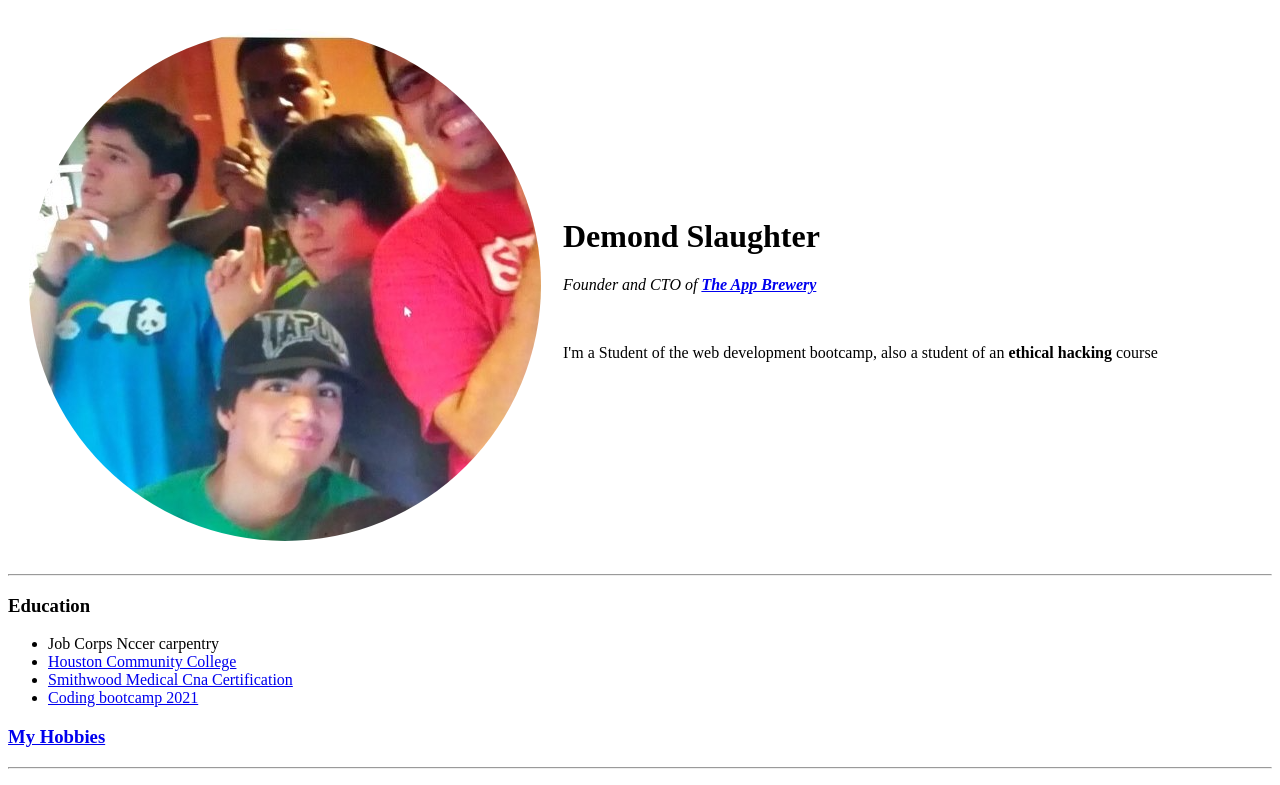
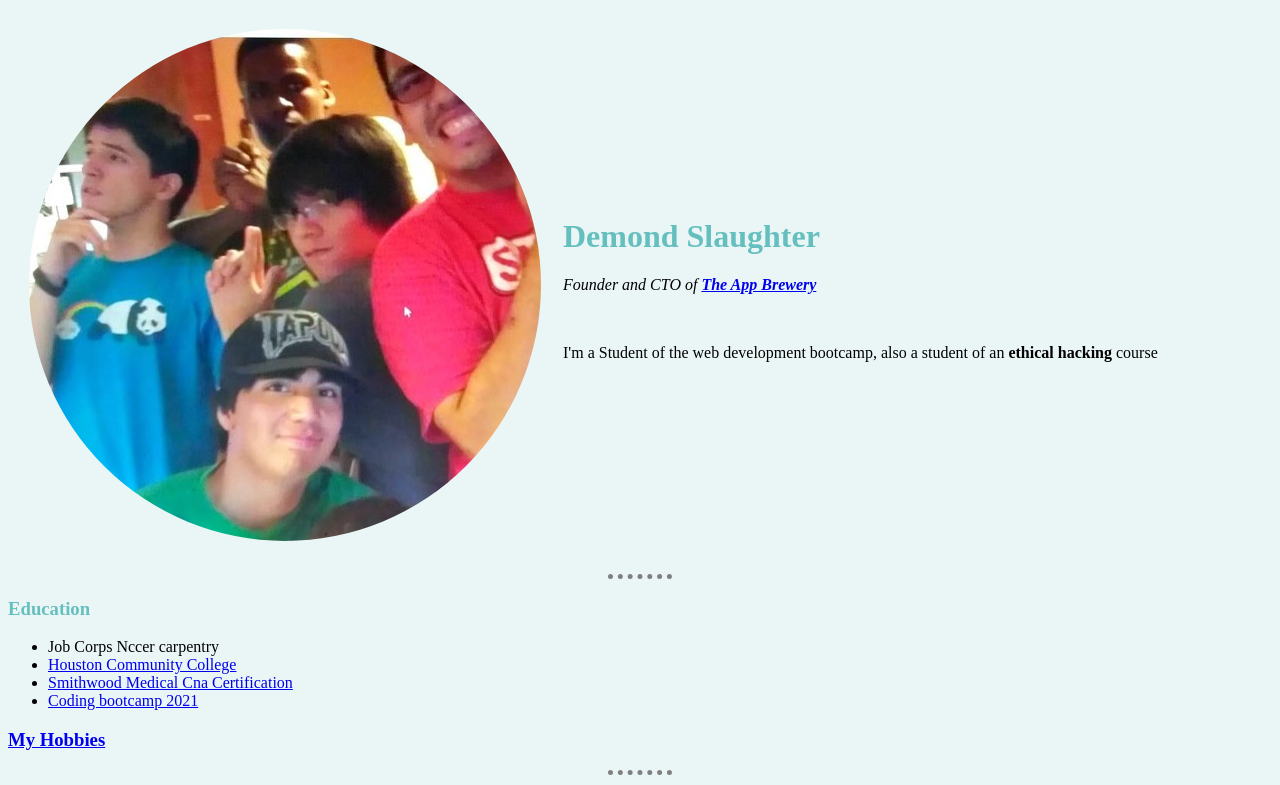
Before and after one commit to Fcknslaughter/cv, a plain HTML site: page index.html in a window 1280 px wide. Shown: the top 785 px of the page. Drawn offline with Linux system fonts and the light colour scheme.

Commit message:
Add files via upload

```diff
--- a/index.html
+++ b/index.html
@@ -3,6 +3,8 @@
   <head>
     <meta charset="utf-8">
     <title> Demond's Personal Site</title>
+    <link rel="stylesheet" href="styles.css">
+
   </head>
   <body>
     <table cellspacing="20">
--- /dev/null
+++ b/styles.css
@@ -0,0 +1,20 @@
+body {
+  background-color: #EAF6F6;
+ }
+
+hr {
+  border-style: none;
+  border-top-style: dotted;
+  border-color: grey;
+  border-width: 5px;
+  width: 5%;
+}
+
+h1 {
+  color: #66BFBF
+}
+
+h3 {
+  color: #66BFBF
+
+}
```
Also changed, not shown: Contact Me.html (+1 -0 lines), Hobbies.html (+1 -0 lines).
